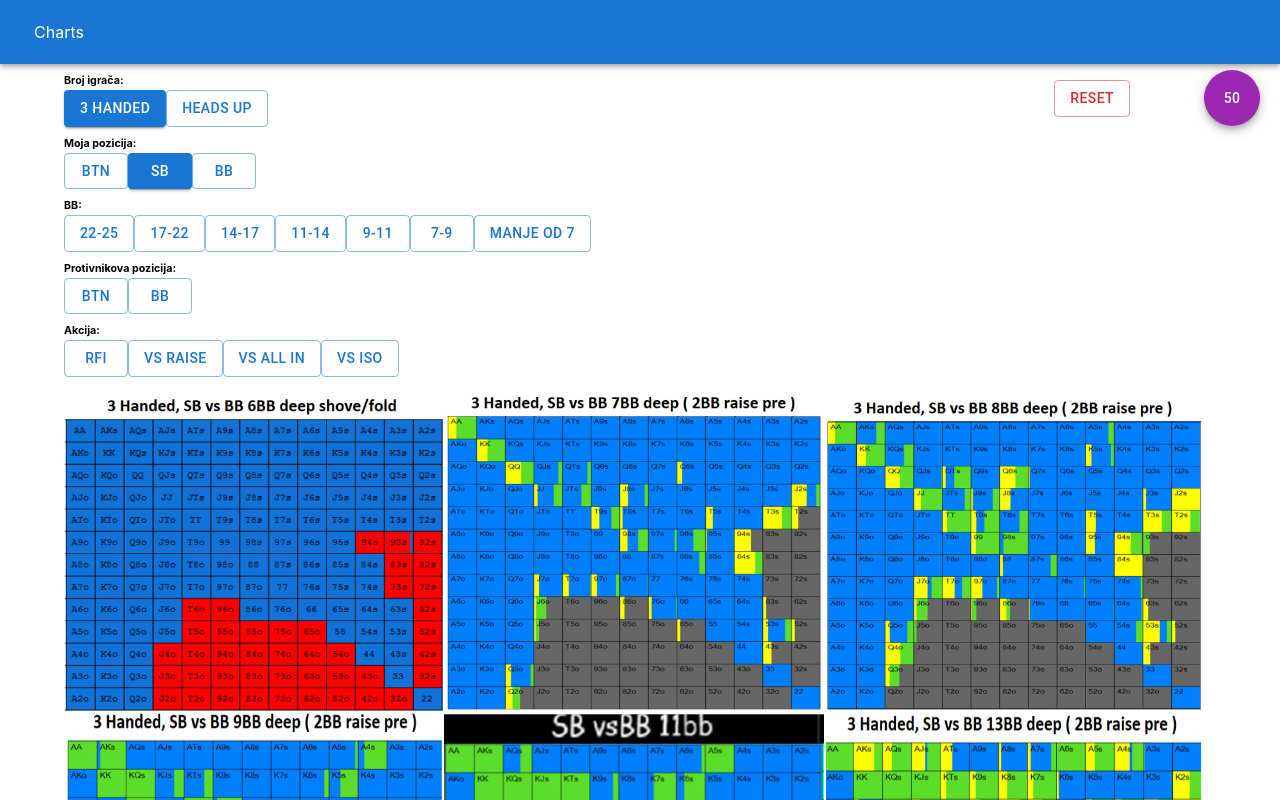
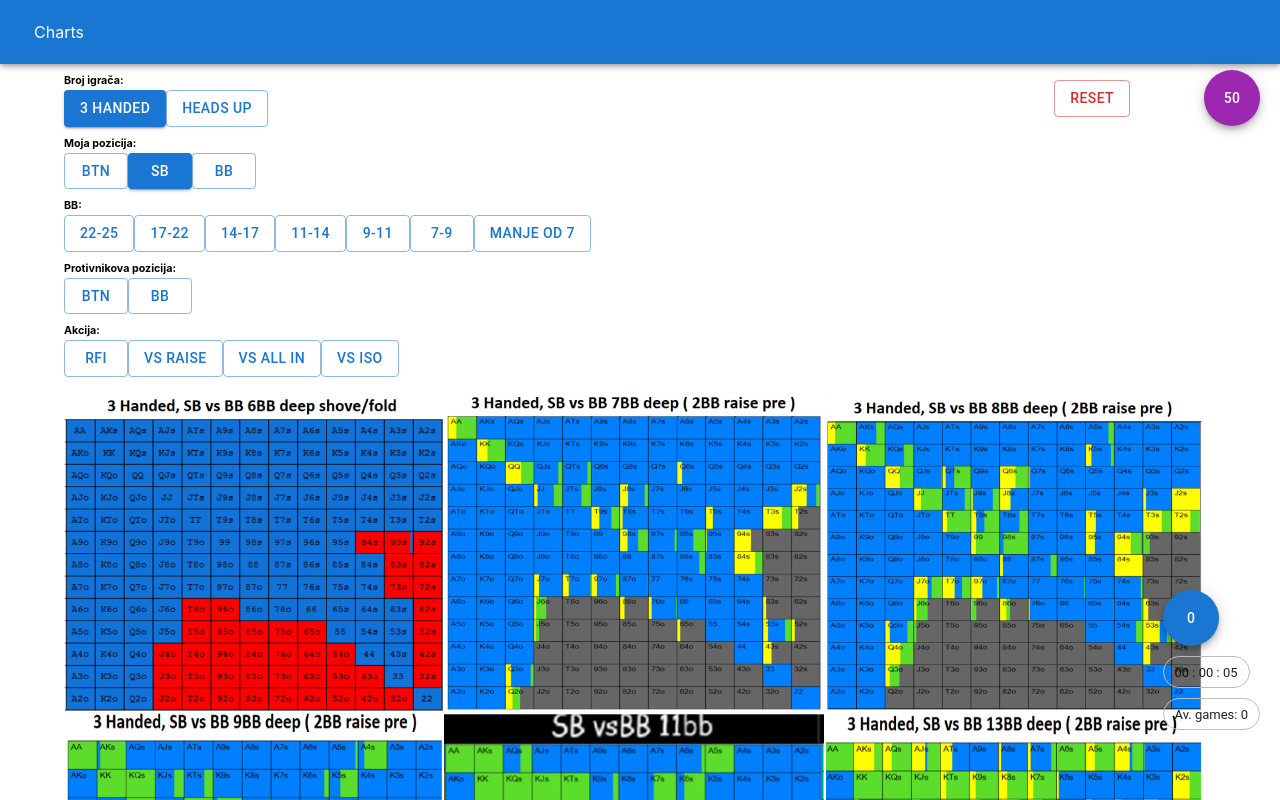
Before and after one commit to tortikolis/spinapp, a Next.js app: page / in a window 1280 px wide. Shown: the top 800 px of the page. Built offline with nearby package versions, Linux system fonts and the light colour scheme.

Commit message:
add counter

```diff
--- /dev/null
+++ b/src/components/Count.js
@@ -0,0 +1,82 @@
+import { useState, useEffect } from "react";
+import { Fab, Box, Chip } from "@mui/material";
+
+const Count = () => {
+
+    const [count, setCount] = useState(0);
+    const [time, setTime] = useState({
+        seconds: 0,
+        minutes: 0,
+        hours:0,
+    })
+
+    const [isTimerActive, setIsTimerActive] = useState(true);
+
+    let interval;
+
+    useEffect(() => {
+
+        if(isTimerActive){
+            interval = setInterval(() => {
+                setTime(prev => {
+                    const {seconds, minutes, hours} = prev;
+
+                        if(seconds === 59 && minutes === 59) {
+                                return {
+                                    seconds: 0,
+                                    minutes: 0,
+                                    hours: hours + 1,
+                                }
+                        } else if (seconds === 59) {
+                                return {
+                                    seconds: 0,
+                                    minutes: minutes + 1,
+                                    hours: hours,
+                                }
+                        } else {
+                            return {
+                                seconds: seconds + 1,
+                                minutes: minutes,
+                                hours: hours,
+                            }
+                        }
+               })
+           }, 1000)
+
+           return () => clearInterval(interval)
+        }
+    }, [isTimerActive])
+
+    const handleClick = () => {
+        setCount(prev => prev+1)
+    }
+
+    const style = {
+        position: 'fixed',
+        bottom: '60px',
+        right: '10px',
+        padding: '10px',
+
+      };
+    console.log(isTimerActive)
+
+    const seconds = time.seconds < 10? `0${time.seconds}` : time.seconds
+    const minutes = time.minutes < 10? `0${time.minutes}` : time.minutes
+    const hours = time.hours < 10? `0${time.hours}` : time.hours
+    const avGames = Math.floor(count / (((time.hours*60*60) + (time.minutes*60) + time.seconds) / 3600))
+    return(
+        <Box sx={style}>
+            <Fab onClick={handleClick} color='primary'>
+                {count}
+            </Fab>
+            <Box sx={{margin: '10px 0px'}}>
+            <Chip onClick={() => setIsTimerActive(prev => !prev)} label={`${hours} : ${minutes} : ${seconds}`} variant="outlined" />
+            </Box>
+            <Box>
+            <Chip label={`Av. games: ${avGames}`} variant="outlined" />
+            </Box>
+        </Box>
+    )
+}
+
+export default Count;
--- a/src/components/Form.js
+++ b/src/components/Form.js
@@ -2,7 +2,7 @@ import charts from "../data/charts"
 import {Button} from "@mui/material";
 
 import { Container } from "@mui/material";
-import { useMemo, useState } from "react";
+import { useState } from "react";
 import BB from "./BB";
 import Display from "./Display";
 import Hposition from "./Hposition";
@@ -12,6 +12,7 @@ import Action from "./Action";
 import ImgModal from './ImgModal';
 import Random from "./Random";
 import filterCharts from "../hooks/filterCharts";
+import Count from "./Count";
 
 const Form = () => {
     const [nPlayers, setNplayers] = useState("3");
@@ -31,7 +32,7 @@ const Form = () => {
         isOpen: false,
         imgSrc: ""
     });
-    const filteredCharts = useMemo(() => filterCharts(charts, nPlayers, hPosition, bbNum, vPosition), [charts, nPlayers, hPosition, bbNum, vPosition]);
+    const filteredCharts = filterCharts(charts, nPlayers, hPosition, bbNum, vPosition);
 
     const handleReset = () => {
         setNplayers("3");
@@ -60,6 +61,7 @@ const Form = () => {
             <Display getCharts={filterChartsWithAction} handleModalOpen={handleModalOpen}/>
             <ImgModal open={modalOpen.isOpen} imgSrc={modalOpen.imgSrc} handleClose={handleModalClose}/>
             <Random />
+            <Count />
         </Container>
     )
 }
```
